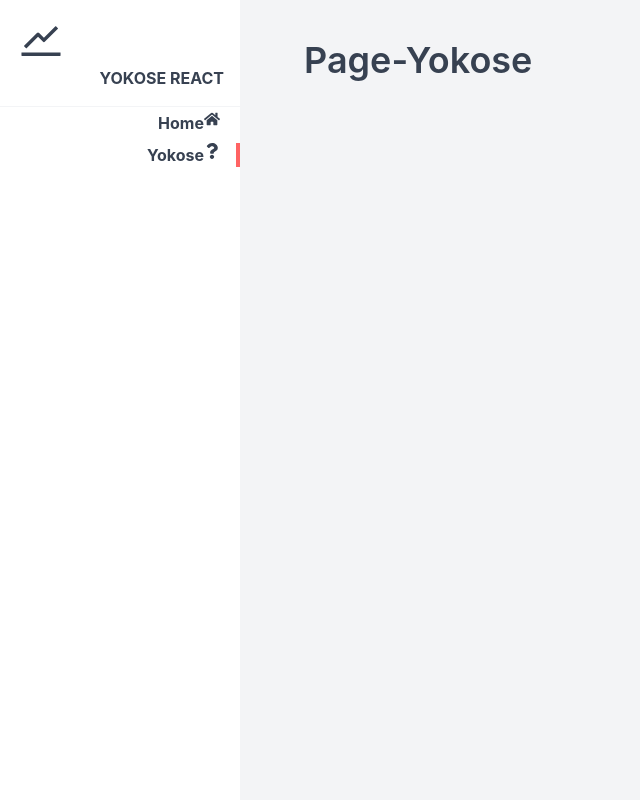
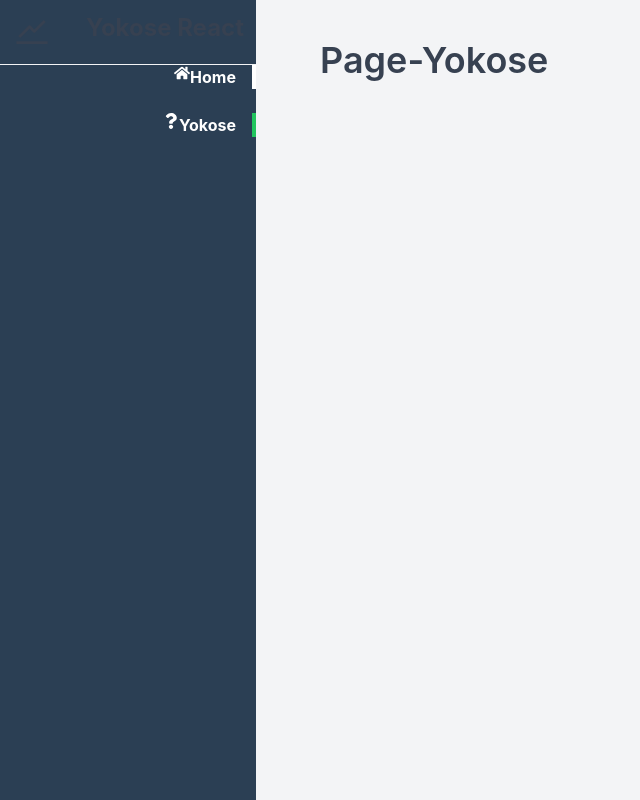
Before and after one commit to ellesis/tailwind-react, a React (Create React App) app: page /yokose in a window 1280 px wide. Shown: the whole page, without its empty margins (0-640 px from the left). Built offline with nearby package versions, Linux system fonts and the light colour scheme.

Commit message:
update Yokose UI

```diff
--- a/src/components/sidebars/SideMenuReactIcons.js
+++ b/src/components/sidebars/SideMenuReactIcons.js
@@ -9,17 +9,17 @@ export default function SideMenuReactIcons() {
       <ul>
         {menuItems.map(({href, title, iconTag}) => {
           return (
-            <li key={title} className="text-gray-700 font-bold py-1">
+            <li key={title} className="h-12 bg-tints-800 text-white font-bold ">
               <NavLink
                 to={href}
                 className={({isActive}) =>
                   isActive
-                    ? 'px-4 flex justify-end border-r-4 border-primary'
+                    ? 'px-4 flex justify-end border-r-4 border-green-500'
                     : 'px-4 flex justify-end border-r-4 border-white'
                 }
               >
+                {iconTag}
                 <span>{title}</span>
-                {iconTag}
               </NavLink>
             </li>
           )
--- a/src/layouts/LayoutYokose.js
+++ b/src/layouts/LayoutYokose.js
@@ -8,12 +8,12 @@ export default function LayoutYokose({children}) {
   return (
     <div className="min-h-screen flex flex-col">
       <div className="flex flex-col md:flex-row flex-1">
-        <aside className="w-full md:w-60">
+        <aside className="w-full md:w-64 bg-tints-800 text-white">
           {/* Title */}
           <a href="/" className="hover:text-gray-700">
-            <div className="text-right font-bold uppercase p-4 border-b border-gray-100">
-              <AiOutlineStock size={50} />
-              {siteTitle}
+            <div className=" flex flex-row justify-between p-3 border-b border-gray-100 ">
+              <AiOutlineStock size={40} />
+              <span className="text-right font-bold  text-2xl">{siteTitle}</span>
             </div>
           </a>
 
--- a/tailwind.config.js
+++ b/tailwind.config.js
@@ -7,6 +7,17 @@ module.exports = {
         secondary: {
           100: '#E2E2D5',
           200: '#888883'
+        },
+        tints: {
+          100: '#E7EAEC',
+          200: '#D0D5D9',
+          300: '#B9C0C6',
+          400: '#A2ABB4',
+          500: '#8B96A1',
+          600: '#73818E',
+          700: '#425566',
+          800: '#2b3f54',
+          900: '#172d44'
         }
       },
       fontFamily: {
```
